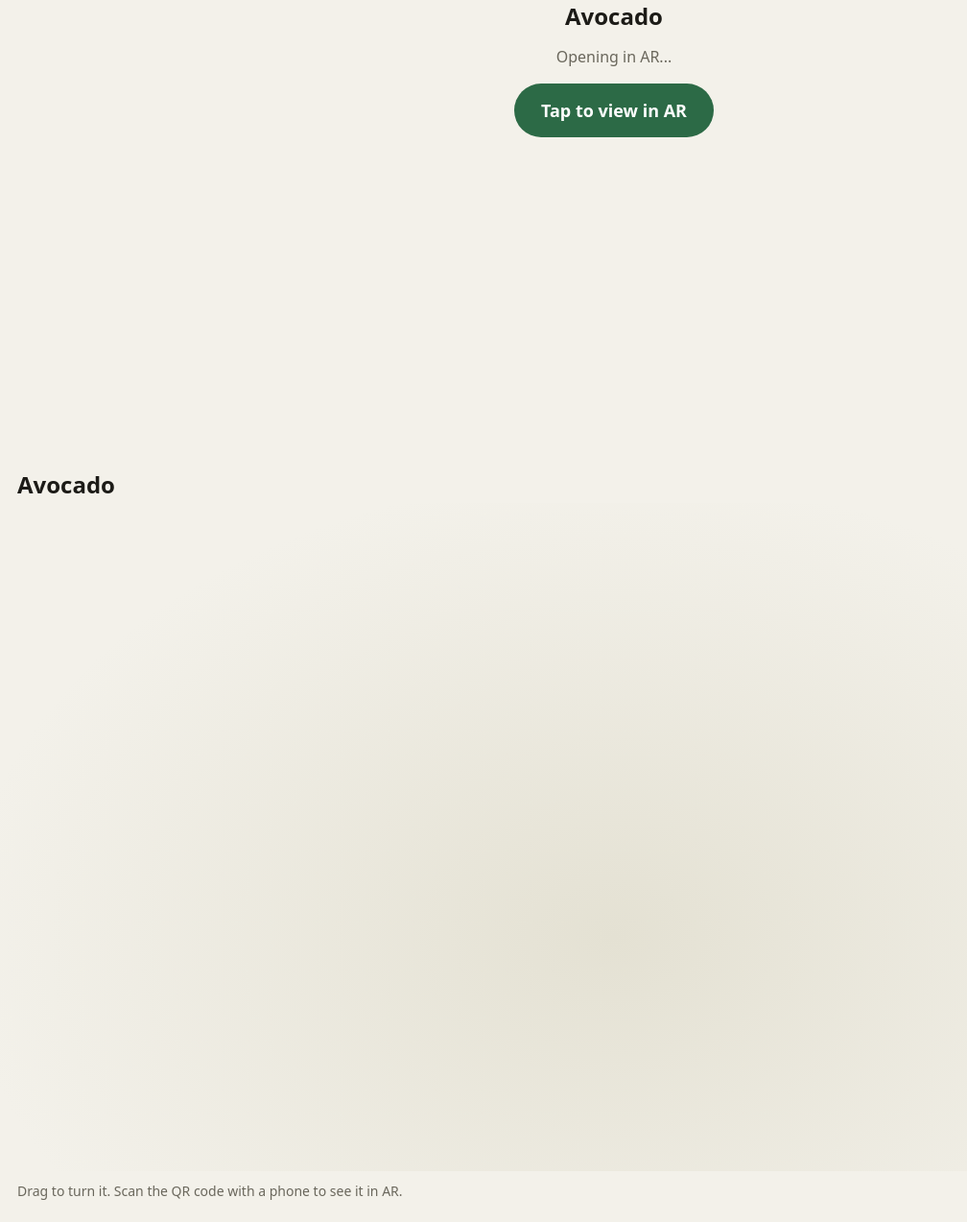
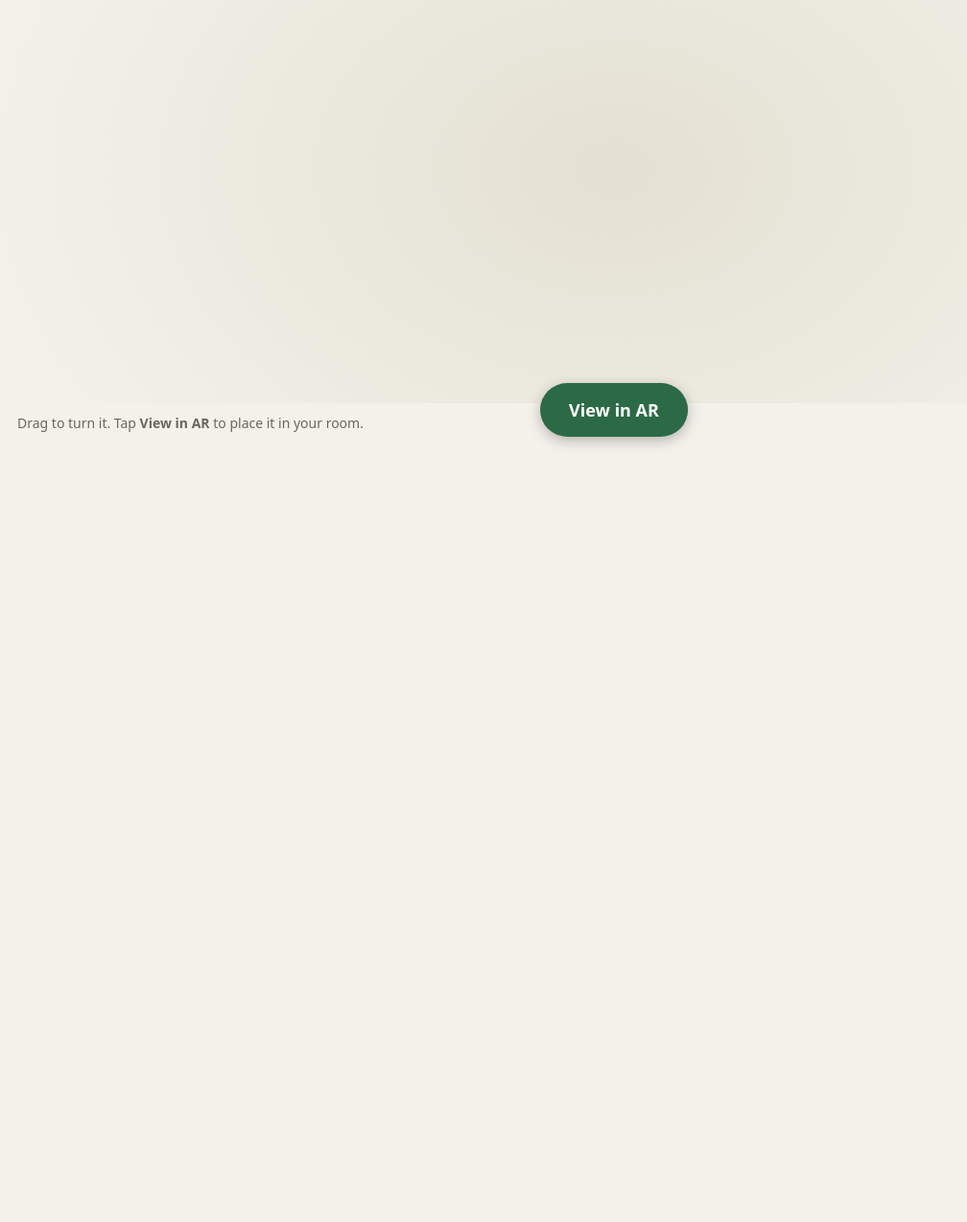
Before and after one commit to Sharathpoojari5/AR-QR, a plain HTML site: page avocado/index.html in a window 1280 px wide. Shown: the part 327-1600 px from the top of the page at 96% size, without its empty margins (0-1008 px from the left). After the commit the page ends 800 px from the top, so only its background shows below. Drawn offline with Linux system fonts and the light colour scheme; some packages are replaced by stand-ins of ours; a script that the page names is missing.

Commit message:
Refactor AR integration and layout in index.html

```diff
--- a/avocado/index.html
+++ b/avocado/index.html
@@ -4,26 +4,30 @@
 <style>
 :root{--bg:#f3f1ea;--ink:#1c1b17;--muted:#6a675c;--accent:#2c6a46;--on:#fff;--stage:#e4e1d3;color-scheme:light}@media (prefers-color-scheme:dark){:root{--bg:#14130f;--ink:#f3f1ea;--muted:#aaa795;--accent:#7fd0a0;--on:#10150f;--stage:#201f19;color-scheme:dark}}
 *{box-sizing:border-box}html,body{height:100%}body{margin:0;background:var(--bg);color:var(--ink);font:16px/1.5 system-ui,-apple-system,"Segoe UI",Roboto,sans-serif}
-#mobile{min-height:100%;display:grid;place-content:center;gap:16px;text-align:center;padding:24px}#mobile p{margin:0;color:var(--muted)}h1{margin:0;font-size:24px;line-height:1.2}
-.btn{display:inline-block;background:var(--accent);color:var(--on);font:700 18px system-ui,sans-serif;padding:16px 28px;border-radius:999px;text-decoration:none}
-#desk{min-height:100%;display:flex;flex-direction:column}header{padding:18px 18px 4px}header p{margin:4px 0 0;color:var(--muted)}
-model-viewer{flex:1;min-height:60vh;width:100%;background:radial-gradient(ellipse at 50% 65%,var(--stage),transparent 75%);--poster-color:transparent;--progress-bar-color:var(--accent)}.note{padding:10px 18px 22px;font-size:14px;color:var(--muted)}
+main{min-height:100%;display:flex;flex-direction:column}header{padding:18px 18px 4px}h1{margin:0;font-size:24px;line-height:1.2}header p{margin:4px 0 0;color:var(--muted)}
+model-viewer{flex:1;min-height:62vh;width:100%;background:radial-gradient(ellipse at 50% 65%,var(--stage),transparent 75%);--poster-color:transparent;--progress-bar-color:var(--accent)}
+#arbtn{position:absolute;left:50%;bottom:18px;transform:translateX(-50%);background:var(--accent);color:var(--on);font:700 18px system-ui,sans-serif;padding:16px 30px;border:0;border-radius:999px;white-space:nowrap;box-shadow:0 4px 14px rgba(0,0,0,.25)}
+#tip{margin:0;padding:10px 18px 22px;font-size:14px;color:var(--muted)}
 </style></head>
 <body>
-<div id="mobile" hidden><h1>Avocado</h1><p id="msg">Opening in AR...</p><a id="go" class="btn" href="#" hidden>Tap to view in AR</a></div>
-<div id="desk" hidden><header><h1>Avocado</h1></header>
-<model-viewer src="model.glb" alt="Avocado" camera-controls auto-rotate camera-orbit="30deg 65deg auto" shadow-intensity="1.1" exposure="1.05" interaction-prompt="none"></model-viewer>
-<div class="note">Drag to turn it. Scan the QR code with a phone to see it in AR.</div></div>
+<main>
+<header><h1>Avocado</h1></header>
+<model-viewer id="mv" src="model.glb" ios-src="model.usdz" alt="Avocado" ar ar-modes="scene-viewer quick-look webxr" ar-scale="fixed" camera-controls auto-rotate camera-orbit="30deg 65deg auto" shadow-intensity="1.1" exposure="1.05" interaction-prompt="none">
+  <button slot="ar-button" id="arbtn">View in AR</button>
+</model-viewer>
+<p id="tip">Drag to turn it. Tap <b>View in AR</b> to place it in your room.</p>
+</main>
 <script>
 (function(){
-  var dir = location.href.split("#")[0].split("?")[0].replace(/[^\/]*$/, ""), glb = dir + "model.glb", usdz = dir + "model.usdz", title = "Avocado";
-  var ua = navigator.userAgent, ios = /iPad|iPhone|iPod/.test(ua) || (navigator.platform === "MacIntel" && navigator.maxTouchPoints > 1), android = /Android/i.test(ua);
-  var q = "file=" + encodeURIComponent(glb) + "&mode=ar_only&title=" + encodeURIComponent(title);
-  var intent = "intent://arvr.google.com/scene-viewer/1.0?" + q + "#Intent;scheme=https;package=com.google.android.googlequicksearchbox;action=android.intent.action.VIEW;S.browser_fallback_url=" + encodeURIComponent("https://arvr.google.com/scene-viewer/1.0?" + q) + ";end;";
-  function showBtn(href){ var g = document.getElementById("go"); g.href = href; g.hidden = false; document.getElementById("msg").textContent = "If AR did not open on its own, tap the button."; }
-  if (ios) { document.getElementById("mobile").hidden = false; setTimeout(function(){ showBtn(usdz); }, 1500); location.replace(usdz); }
-  else if (android) { document.getElementById("mobile").hidden = false; setTimeout(function(){ showBtn(intent); }, 1200); location.href = intent; }
-  else { document.getElementById("desk").hidden = false; }
+  var mv = document.getElementById("mv"), tip = document.getElementById("tip"), ua = navigator.userAgent;
+  var inApp = /FBAN|FBAV|Instagram|Line\/|MicroMessenger|Snapchat|Twitter|; wv\)|GSA\//i.test(ua);
+  var ios = /iPad|iPhone|iPod/.test(ua) || (navigator.platform === "MacIntel" && navigator.maxTouchPoints > 1);
+  var browser = ios ? "Safari" : "Chrome";
+  mv.addEventListener("load", function(){
+    if (!mv.canActivateAR) tip.textContent = "AR is not available in this browser. " + (inApp ? "Open this page in " + browser + " (menu, then Open in browser)." : "Try " + browser + " on a phone that supports AR.");
+    else if (inApp) tip.textContent = "If AR does not start, open this page in " + browser + " (menu, then Open in browser).";
+  });
+  mv.addEventListener("error", function(){ tip.textContent = "The 3D model could not load. Check your internet connection and reload the page."; });
 })();
 </script>
 <script type="module" src="model-viewer.min.js"></script>
```
